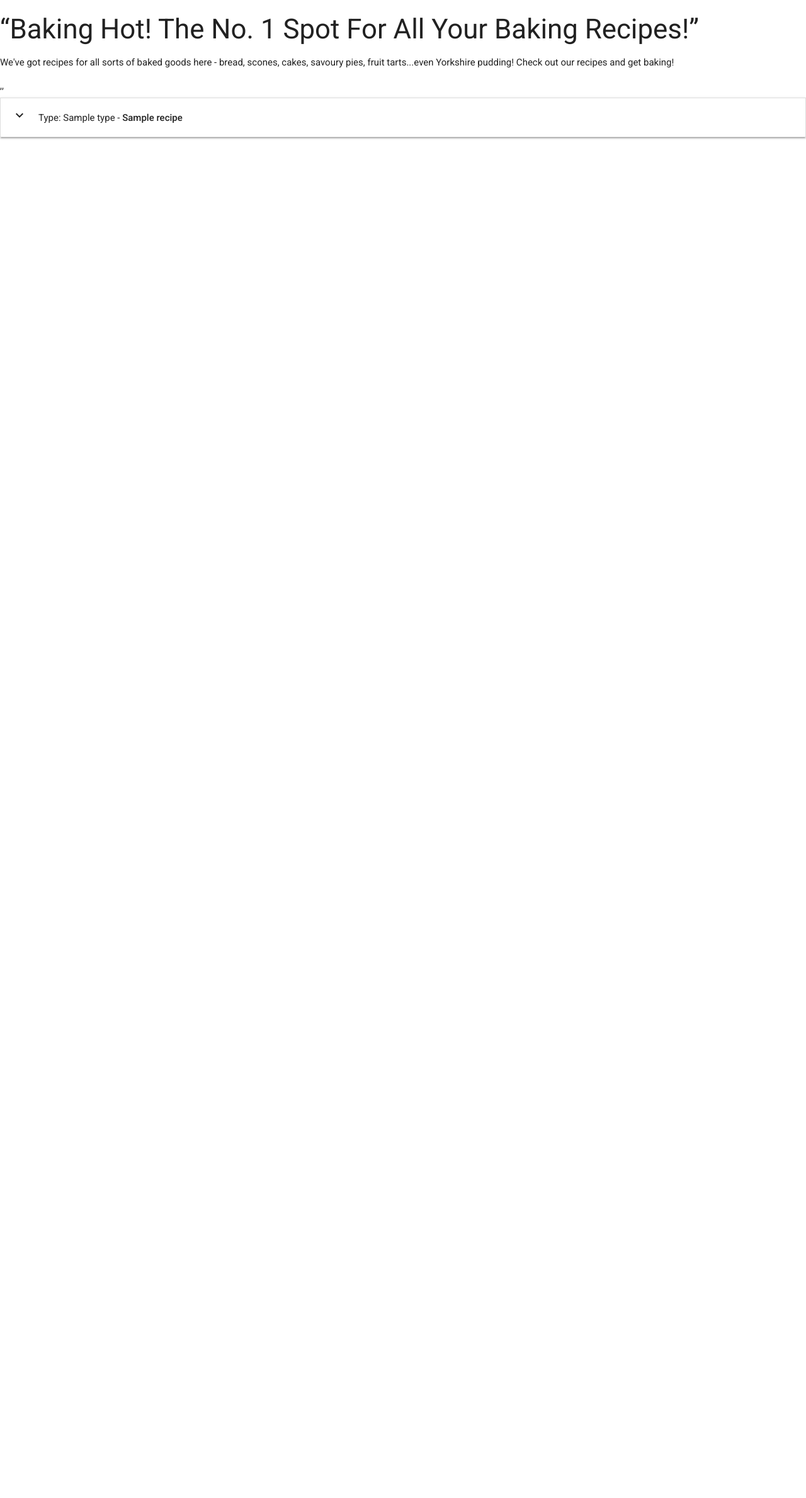
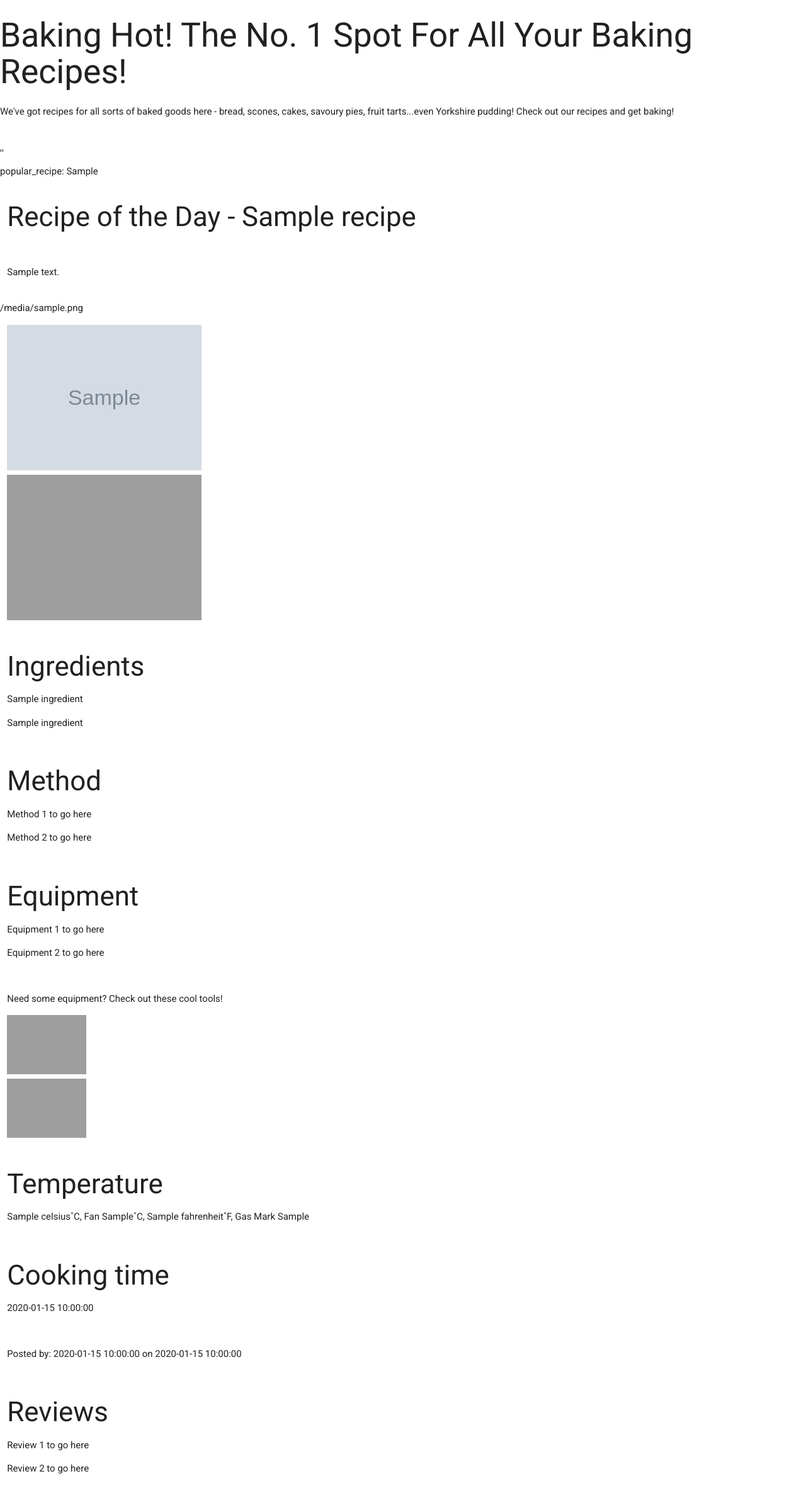
Before and after one commit to kevald1963/milestone-3-recipe-application, a Flask app: page / in a window 1280 px wide. Shown: the whole page at 63% size. Before the commit the page ends 221 px from the top, so only its background shows below. Run offline with Flask 2, Linux system fonts and the light colour scheme; grey boxes marked "Sample" are stand-in pictures; a database or web service that is not in the repository returns one stand-in record (values such as "Sample title"); some libraries are stand-ins or nearby versions; grey boxes are pictures that could not be loaded.

Commit message:
Home page(index.html) outline started (some data being displayed, but not all). Style sheet added to static folder. Some minor amendments to other templates made.

```diff
--- a/run.py
+++ b/run.py
@@ -11,6 +11,13 @@
 mongo = PyMongo(app)
 
 @app.route('/')
+def index():
+
+#    return render_template("index.html", recipe=mongo.db.recipes.find_one())
+    return render_template("index.html", recipe=mongo.db.recipes.find_one({'popular_recipe': True}))
+
+#    return render_template("index.html", recipe=mongo.db.recipes.find_one({'type': 'Bread'}))
+
 @app.route('/list_recipes')
 def list_recipes():
     return render_template("recipes_list.html", recipes=list(mongo.db.recipes.find()))
--- a/static/css/style.css
+++ b/static/css/style.css
@@ -1,6 +1,12 @@
 @import url('https://fonts.googleapis.com/css?family=Roboto:100,200,300,400,500,600,700');
 
-.btn_small {
+/*
+body {
+    background-color: red;
+}
+*/
+
+.btn-small {
     height: 24px;
     width: 60px;
     line-height: 24px;
@@ -8,6 +14,16 @@
     padding: 0 0.5em
 }
 
-.task_header {
+img {
+  width: 50%;
+  height: auto;
+}
+
+.sponsored-image {
+  width: 20%;
+  height: auto;
+}
+
+header {
     margin-top: 5px;
 }
--- a/templates/base.html
+++ b/templates/base.html
@@ -8,18 +8,18 @@
     <meta name="viewport" content="width=device-width, initial-scale=1.0">
     <meta http-equiv="X-UA-Compatible" content="ie=edge">
 
-    <link href="https://fonts.googleapis.com/icon?family=Material+Icons" rel="stylesheet">
-    <link href="https://cdnjs.cloudflare.com/ajax/libs/materialize/0.100.2/css/materialize.min.css" rel="stylesheet">
-    <link rel="stylesheet" href="{{ url_for('static', filename='css/style.css') }}" type="text/css">
+    <link href="https://fonts.googleapis.com/icon?family=Material+Icons" rel="stylesheet"/>
+    <link href="https://cdnjs.cloudflare.com/ajax/libs/materialize/0.100.2/css/materialize.min.css" rel="stylesheet"/>
+    <link href="{{ url_for('static', filename='css/style.css') }}" type="text/css" rel="stylesheet" />
 </head>
 
 <body>
 
     <!-- HEADER -->
-    <header">
-        <div">
-            <div">
-                <h3>“Baking Hot! The No. 1 Spot For All Your Baking Recipes!”</h3>
+    <header class="container-fluid">
+        <div class="row">
+            <div>
+                <h2>Baking Hot! The No. 1 Spot For All Your Baking Recipes!</h2>
                 <p>
                     We've got recipes for all sorts of baked goods here - bread, scones, cakes, savoury pies,
                     fruit tarts...even Yorkshire pudding! Check out our recipes and get baking!</p>
--- /dev/null
+++ b/templates/index.html
@@ -0,0 +1,99 @@
+{% extends 'base.html' %}
+{% block content %}
+
+<p>popular_recipe: {{ recipe.popular_recipe }}</p>
+
+<div class="row">
+	<div class="col s12">
+		<h3>Recipe of the Day - {{ recipe.title }}</h3>
+	</div>
+</div>
+
+<div class="row">
+	<div class="col s12">
+		<p>{{ recipe.description }}</p>
+	</div>
+</div>
+
+<p>{{ recipe.image_source }}</p>
+
+<div class="row">
+	<div class="col s6">
+        <img src="{{ recipe.image_source }}" alt="Traditional White Loaf">
+        <img src="https://www.dovesfarm.co.uk/uploads/images/presets/product_page_full/recipes/DF%20Bread/600_Doves_TraditionalWholemealBreadNEW.jpg" alt=""/>
+	</div>
+</div>
+
+<div class="row">
+	<div class="col s12">
+		<h3>Ingredients</h3>
+		<p>{{ recipe.ingredients[0] }}</p>
+		<p>{{ recipe.ingredients[1] }}</p>
+	</div>
+</div>
+
+<div class="row">
+	<div class="col s12">
+		<h3>Method</h3>
+		<p>Method 1 to go here</p>
+		<p>Method 2 to go here</p>
+	</div>
+</div>
+
+<div class="row">
+	<div class="col s12">
+		<h3>Equipment</h3>
+		<p>Equipment 1 to go here</p>
+		<p>Equipment 2 to go here</p>
+	</div>
+</div>
+
+<div class="row">
+	<div class="col s12" class="sponsored-link">
+		<p>Need some equipment? Check out these cool tools!</p>
+        <div class="sponsored-image">
+            <span>
+            <a href=""><img src="https://www.bakerybits.co.uk/pub/media/catalog/product/cache/d75b6ae133e4e6a4f65baca6ce75f963/d/s/dsc_3096_5_4.jpg" max-width="100px" max-height="100px" alt=""></a>
+            <a href=""><img src="https://lakelandcamel.scene7.com/is/image/LakelandCamel/32210_1?$325$" max-width="100px" max-height="100px" alt=""></a>
+
+            </span>
+        </div>
+	</div>
+</div>
+
+<div class="row">
+	<div class="col s12">
+		<h3>Temperature</h3>
+		<p>
+            {{ recipe.temperature.celsius }}˚C,
+            Fan {{ recipe.temperature.celsius_fan }}˚C,
+            {{ recipe.temperature.fahrenheit }}˚F,
+            Gas Mark {{ recipe.temperature.gas_mark }}
+        </p>
+	</div>
+</div>
+
+<div class="row">
+	<div class="col s12">
+    	<h3>Cooking time</h3>
+		<p>{{ recipe.cooking_time }}</p>
+	</div>
+</div>
+
+<div class="row">
+	<div class="col s12">
+    	<p>Posted by: {{ recipe.posted_by }} on {{ recipe.date_posted }}</p>
+	</div>
+</div>
+
+<div class="row">
+	<div class="col s12">
+		<h3>Reviews</h3>
+		<p>Review 1 to go here</p>
+		<p>Review 2 to go here</p>
+	</div>
+</div>
+
+
+
+{% endblock %}
--- a/templates/recipes_list.html
+++ b/templates/recipes_list.html
@@ -1,6 +1,7 @@
 {% extends 'base.html' %}
 {% block content %}
 
+<div class="row">
     <ul class="collapsible" data-collapsible="accordion">
         {% for recipe in recipes %}
         <li>
@@ -21,5 +22,6 @@
         </li>
         {% endfor %}
     </ul>
+</div>
 
 {% endblock %}
```
